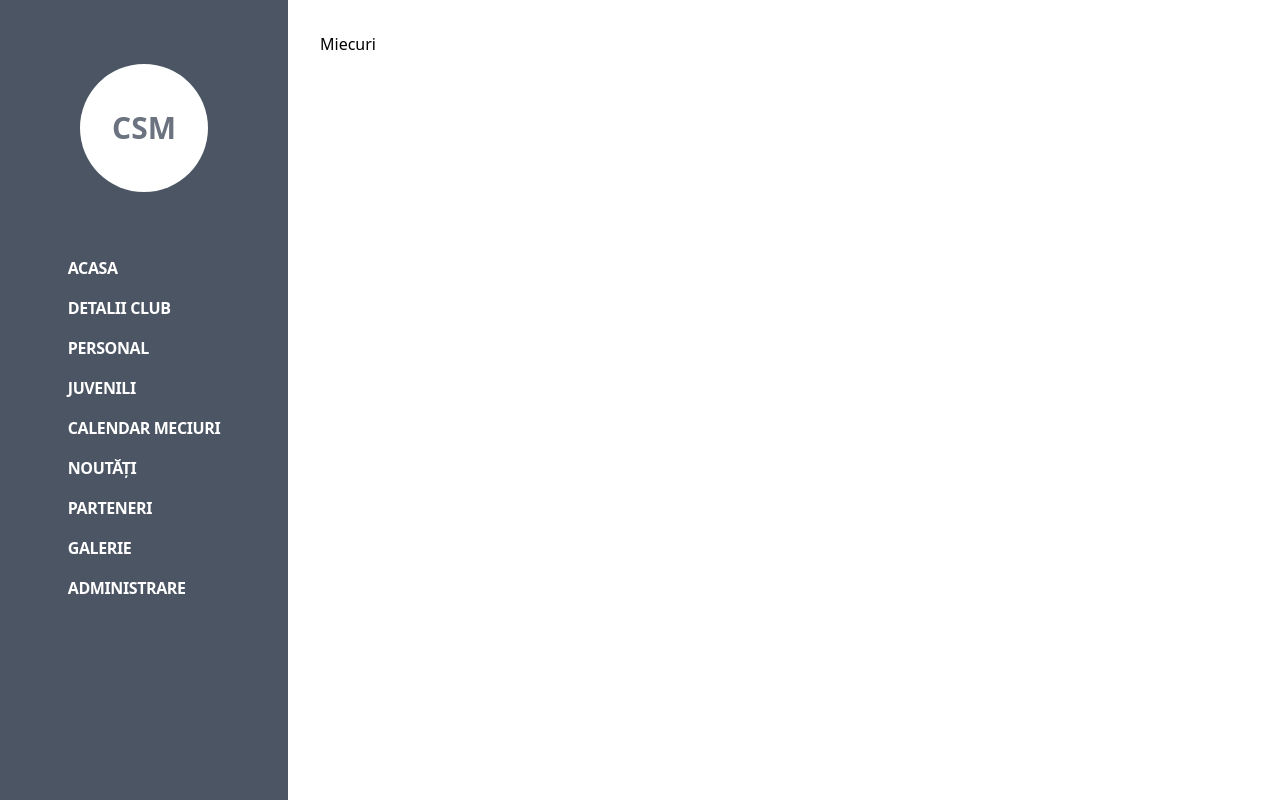
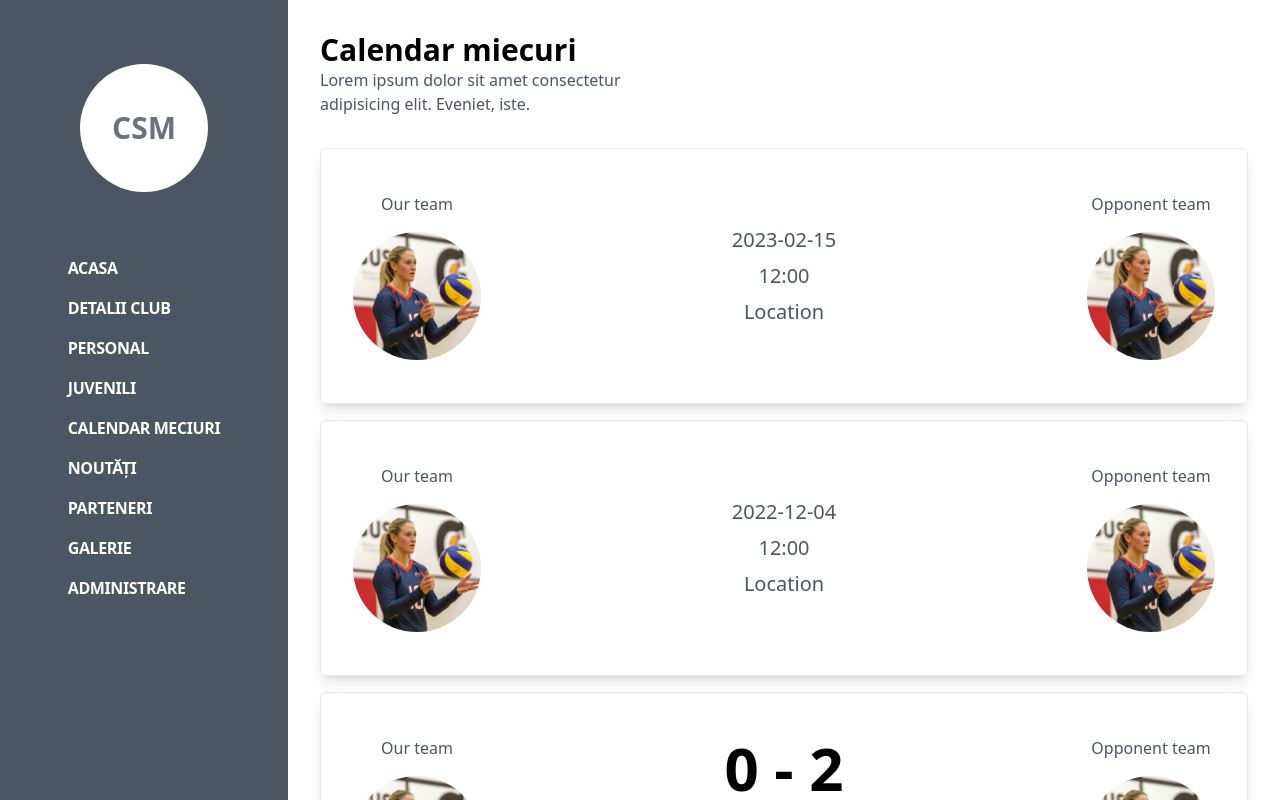
Before and after one commit to selimmh/csm-suceava-fe, a React (Create React App) app: page /matches in a window 1280 px wide. Shown: the top 800 px of the page. Built offline with nearby package versions, Linux system fonts and the light colour scheme.

Commit message:
[develop]/complete match component

```diff
--- a/src/components/BlogCard/BlogCard.tsx
+++ b/src/components/BlogCard/BlogCard.tsx
@@ -20,7 +20,7 @@ const BlogCard = ({
     return (
         <div
             onClick={onClick}
-            className="rounded-md shadow-lg flex w-full border overflow-hidden h-64 cursor-pointer hover:shadow-xl transition-all duration-300"
+            className="rounded-md shadow-lg flex w-full border overflow-hidden h-64 cursor-pointer hover:shadow-xl transition-all duration-300 max-w-7xl"
         >
             <img src={image_url} alt="" className="h-full" />
             <div className="flex flex-col p-8">
--- a/src/components/MatchDetails/MatchDetails.tsx
+++ b/src/components/MatchDetails/MatchDetails.tsx
@@ -1,7 +1,71 @@
 import React from 'react'
 
-const MatchDetails = () => {
-    return <div>MatchDetails</div>
+type Props = {
+    ourTeam: string
+    ourTeamScore?: number
+    ourTeamLogo: string
+    opponentTeam: string
+    opponentTeamScore?: number
+    opponentTeamLogo: string
+    date: string
+    time: string
+    location: string
+    isInFuture?: boolean
+}
+
+const MatchDetails = ({
+    ourTeam,
+    ourTeamScore,
+    ourTeamLogo,
+    opponentTeam,
+    opponentTeamScore,
+    opponentTeamLogo,
+    date,
+    time,
+    location,
+    isInFuture,
+}: Props) => {
+    return (
+        <div className="rounded-md shadow-lg flex w-full border overflow-hidden h-64 hover:shadow-xl transition-all duration-300 justify-between items-center p-8 max-w-7xl">
+            {/* team */}
+            <div className="flex flex-col items-center">
+                <div className="mb-4 text-gray-600">{ourTeam}</div>
+                <img
+                    className="w-32 h-32 object-cover rounded-full"
+                    src={ourTeamLogo}
+                    alt=""
+                />
+            </div>
+
+            {/* details */}
+            <div className="flex flex-col items-center">
+                {!isInFuture && (
+                    <span className="text-6xl font-bold mb-4">
+                        {ourTeamScore} - {opponentTeamScore}
+                    </span>
+                )}
+
+                <span
+                    className={`flex flex-col items-center text-gray-600 gap-2 ${
+                        isInFuture && 'text-xl'
+                    }`}
+                >
+                    <div>{date}</div>
+                    <div>{time}</div>
+                    <div>{location}</div>
+                </span>
+            </div>
+            {/* team */}
+            <div className="flex flex-col items-center">
+                <div className="mb-4 text-gray-600">{opponentTeam}</div>
+                <img
+                    className="w-32 h-32 object-cover rounded-full"
+                    src={opponentTeamLogo}
+                    alt=""
+                />
+            </div>
+        </div>
+    )
 }
 
 export default MatchDetails
--- a/src/db/index.js
+++ b/src/db/index.js
@@ -1,10 +1,11 @@
-import profileImg from '../assets/player.jpg'
+import img from '../assets/player.jpg'
+import moment from 'moment'
 
 const players = Array(5)
     .fill(null)
     .map((_, index) => ({
         id: index.toString(),
-        image: profileImg,
+        image: img,
         fullName: 'Lorem ipsum',
         nationality: 'Test',
         position: 'Server',
@@ -26,4 +27,22 @@ const news = Array(10)
         created_by: 'Adam Smith',
     }))
 
-export { players, news }
+const matches = Array(10)
+    .fill(null)
+    .map((_, index) => ({
+        id: index,
+        ourTeam: 'Our team',
+        ourTeamScore: Math.floor(Math.random() * 5),
+        ourTeamLogo: img,
+        opponentTeam: 'Opponent team',
+        opponentTeamScore: Math.floor(Math.random() * 5),
+        opponentTeamLogo: img,
+        date: moment()
+            .add(Math.floor(Math.random() * 100), 'days')
+            .format('YYYY-MM-DD'),
+        time: '12:00',
+        location: 'Location',
+        isInFuture: Math.random() > 0.5,
+    }))
+
+export { players, news, matches }
--- a/src/pages/Matches/Matches.tsx
+++ b/src/pages/Matches/Matches.tsx
@@ -1,7 +1,33 @@
-import React from "react";
+import React from 'react'
+import PageLabel from '../../components/Labels/PageLabel'
+import MatchDetails from '../../components/MatchDetails/MatchDetails'
+import { matches } from '../../db'
 
 const Matches = () => {
-  return <div>Miecuri</div>;
-};
+    return (
+        <>
+            <PageLabel
+                label="Calendar miecuri"
+                description="Lorem ipsum dolor sit amet consectetur adipisicing elit. Eveniet, iste."
+            />
+            <div className="flex flex-col gap-4">
+                {matches.map((match) => (
+                    <MatchDetails
+                        ourTeam={match.ourTeam}
+                        ourTeamScore={match.ourTeamScore}
+                        ourTeamLogo={match.ourTeamLogo}
+                        opponentTeam={match.opponentTeam}
+                        opponentTeamScore={match.opponentTeamScore}
+                        opponentTeamLogo={match.opponentTeamLogo}
+                        date={match.date}
+                        time={match.time}
+                        location={match.location}
+                        isInFuture={match.isInFuture}
+                    />
+                ))}
+            </div>
+        </>
+    )
+}
 
-export default Matches;
+export default Matches
```
